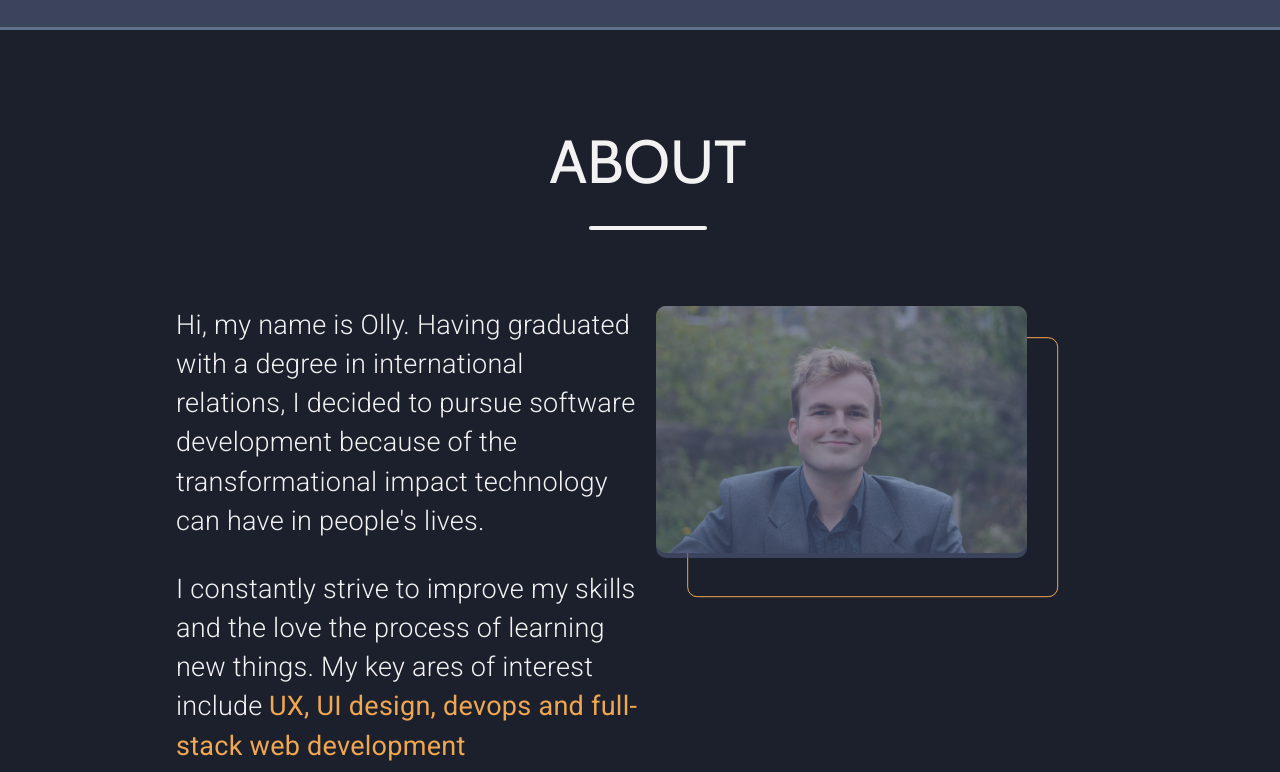
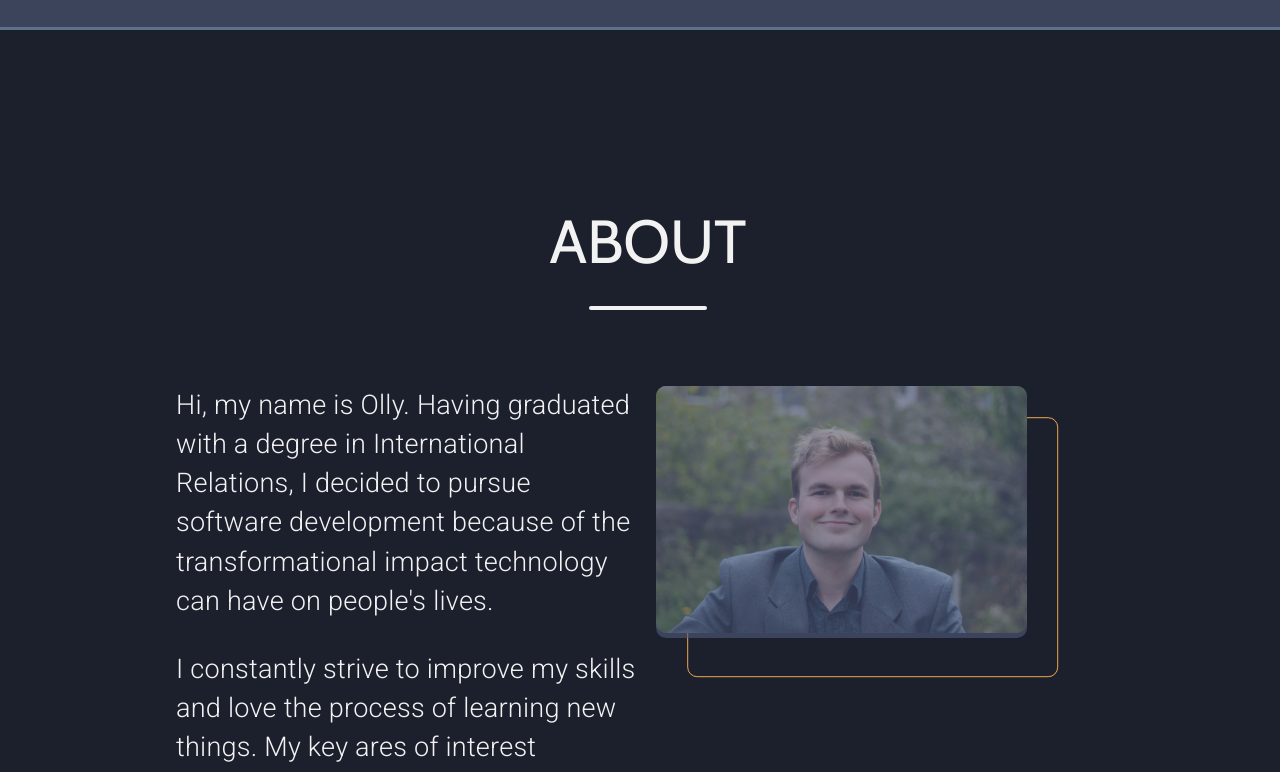
Before and after one commit to O-Marsters-1997/Personal-Portfolio-Site, a React (Create React App) app: page / in a window 1280 px wide. Shown: the part 858-1630 px from the top of the page. Built offline with nearby package versions, Linux system fonts and the light colour scheme.

Commit message:
final tidy up

```diff
--- a/src/components/about/AboutMe.jsx
+++ b/src/components/about/AboutMe.jsx
@@ -9,6 +9,7 @@ import ArrowDownwardIcon from "@mui/icons-material/ArrowDownward";
 
 const AboutMe = () => {
   const MyWrapper = styled("div")(({ theme }) => ({
+    marginTop: "5rem",
     color: theme.palette.text.primary,
     padding: "5rem 0",
 
@@ -66,6 +67,7 @@ const AboutMe = () => {
 
       "&:hover .profile-image-overlay": {
         backgroundColor: "transparent",
+        cursor: "pointer",
       },
       img: {
         width: "80%",
@@ -102,7 +104,6 @@ const AboutMe = () => {
   }));
 
   const myRef = useRef();
-
 
   const options = {
     root: null,
@@ -207,13 +208,13 @@ const AboutMe = () => {
           <Box component="div">
             <Typography variant="body1">
               Hi, my name is Olly. Having graduated with a degree in
-              international relations, I decided to pursue software development
-              because of the transformational impact technology can have in
+              International Relations, I decided to pursue software development
+              because of the transformational impact technology can have on
               people's lives.
             </Typography>
             <Typography variant="body1">
-              I constantly strive to improve my skills and the love the process
-              of learning new things. My key ares of interest include
+              I constantly strive to improve my skills and love the process of
+              learning new things. My key ares of interest include
               <Box component="span">
                 UX, UI design, devops and full-stack web development
               </Box>
@@ -242,7 +243,10 @@ const AboutMe = () => {
         >
           <Box component="div" className="profile-image-container">
             <Box component="div" className="profile-image-wrapper">
-              <img src={PersonalProfileImage} alt="personal profile for Olly Marsters"></img>
+              <img
+                src={PersonalProfileImage}
+                alt="personal profile for Olly Marsters"
+              ></img>
               <Box component="div" className="profile-image-overlay"></Box>
               <Box component="div" className="profile-image-outline"></Box>
             </Box>
--- a/src/components/form/Form.jsx
+++ b/src/components/form/Form.jsx
@@ -137,13 +137,13 @@ const Form = () => {
           <Grid item xs={12}>
             <Box component="div" className="form-section-text">
               <Typography variant="body1">
-                If you have any questions or suggestions or have any ideas for
+                If you have any questions, suggestions or have any ideas for
                 how we can collaborate going forward, please let me know through
                 the comment form below.
               </Typography>
               <Typography variant="body1">
                 This will go straight to my inbox at
-                <span className="email-bold">olly.marsters@yahoo.co.uk</span>
+                <Box component = "span" className="email-bold">olly.marsters@yahoo.co.uk</Box>
               </Typography>
               <Typography variant="body1">
                 I’m always excited about sharing my passion for technology with
```
